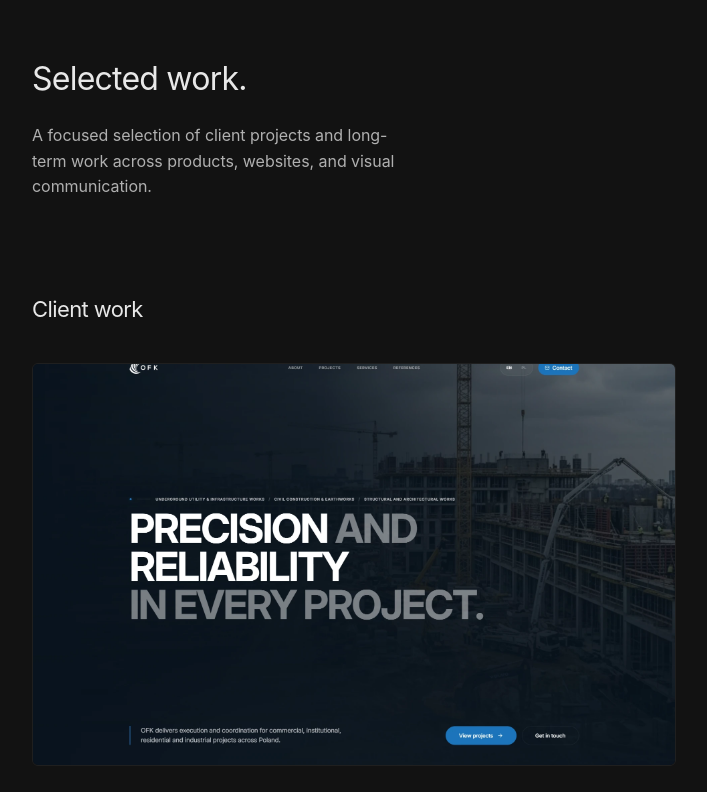
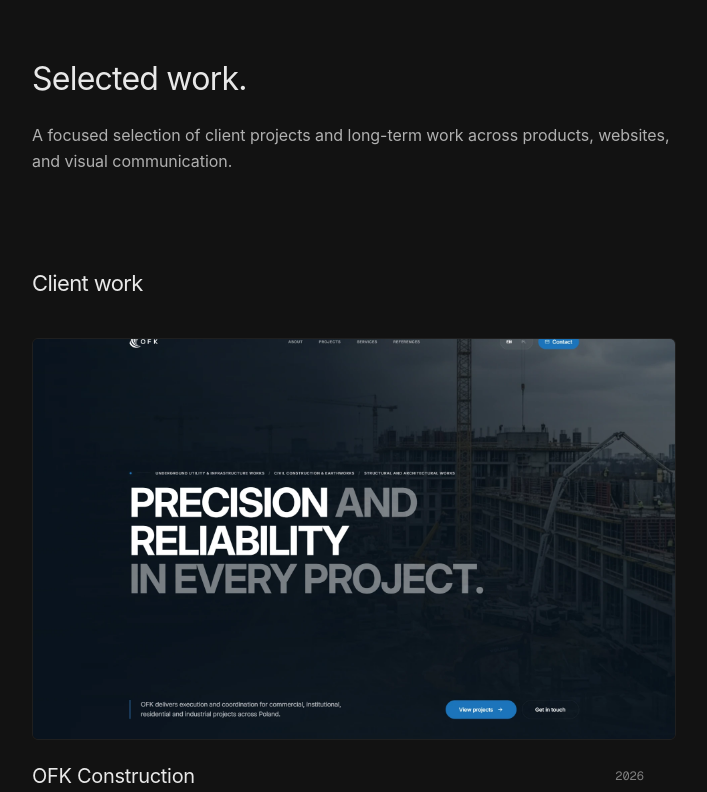
Before and after one commit to mertbildik/Portfolio, a React (Vite) app: page / in a window 1280 px wide. Shown: the part 860-1652 px from the top of the page, without its empty margins (286-993 px from the left). Built offline with nearby package versions, Linux system fonts and the light colour scheme; a web font is replaced by a local one.

Commit message:
style(home): balance section intro text width

```diff
--- a/src/shared/SectionIntro.tsx
+++ b/src/shared/SectionIntro.tsx
@@ -6,7 +6,7 @@ const SectionIntro: React.FC<{
 }> = ({ title, description }) => (
     <div className="flex flex-col justify-start relative z-20">
         <h2 className="text-display-lg text-ink-high">{title}</h2>
-        <p className="mt-6 text-ink-body max-w-sm text-body">{description}</p>
+        <p className="mt-6 text-ink-body max-w-page text-body">{description}</p>
     </div>
 );
 
```
